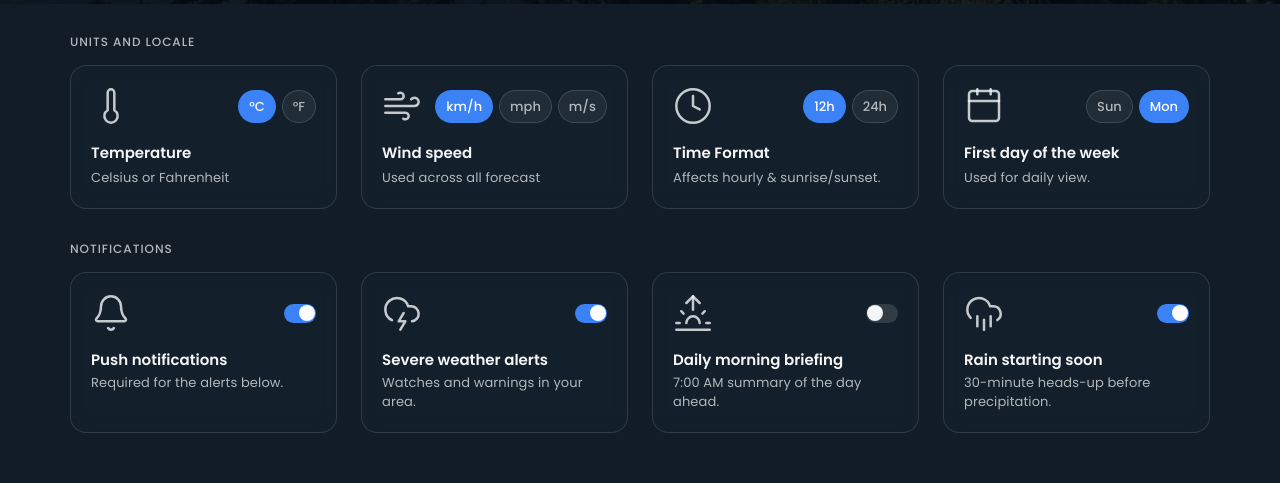
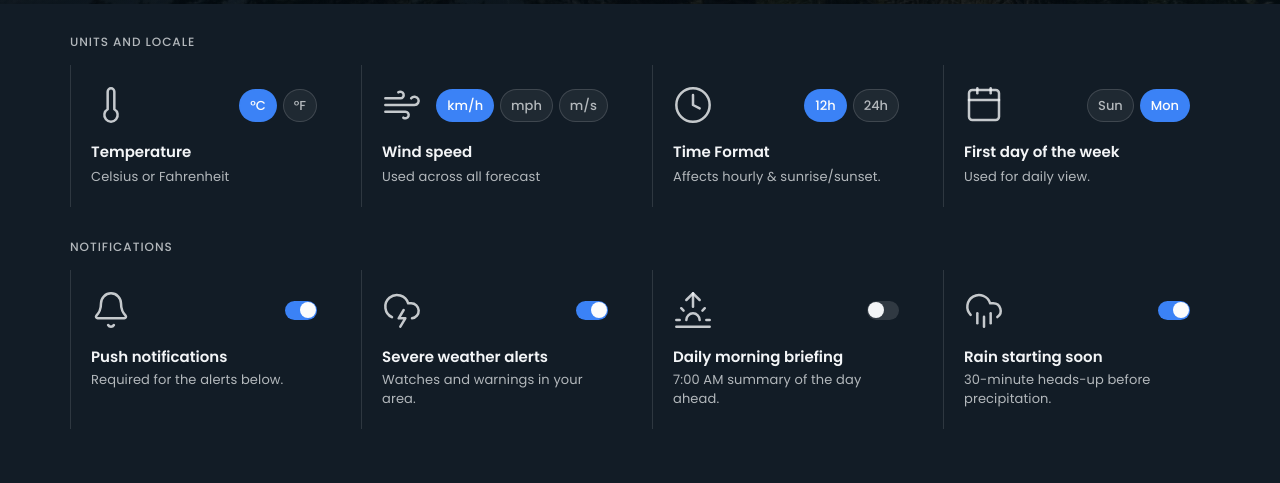
Before and after one commit to NightServant/aero_weather, a Next.js app: page / in a window 1280 px wide. Shown: the part 796-1279 px from the top of the page. Built offline with nearby package versions, Linux system fonts and the light colour scheme.

Commit message:
Minor polish 4 by me

```diff
--- a/components/forecast/hourly-view.tsx
+++ b/components/forecast/hourly-view.tsx
@@ -49,7 +49,7 @@ export function HourlyView({ forecast, units, format12h }: Props) {
       role="region"
       aria-roledescription="carousel"
       aria-label="Hourly forecast, next 24 hours"
-      className="tint-card flex items-center gap-2 p-3 backdrop-blur"
+      className="flex items-center gap-2 p-3 md:border-b md:border-white/12"
     >
       <IconCircleButton
         icon={<ChevronLeft className="size-5" strokeWidth={1.5} aria-hidden="true" />}
--- a/components/forecast/summary-cards.tsx
+++ b/components/forecast/summary-cards.tsx
@@ -22,7 +22,7 @@ export function SummaryCards({ forecast, units }: Props) {
   const alerts = deriveAlerts(forecast);
 
   return (
-    <div className="grid gap-6 sm:grid-cols-2 xl:grid-cols-4 backdrop-blur">
+    <div className="grid gap-6 sm:grid-cols-2 xl:grid-cols-4">
       <SummaryCard
         label="Rain total"
         icon={<CloudRain className="size-4" strokeWidth={1.5} aria-hidden="true" />}
@@ -86,7 +86,7 @@ function SummaryCard({
   children: React.ReactNode;
 }) {
   return (
-    <div className="tint-card flex flex-col p-5" data-animate="">
+    <div className="flex flex-col p-5 md:border-l md:border-white/12 md:pl-6" data-animate="">
       <div className="mb-3 flex items-center gap-2 text-muted-foreground">
         {icon}
         <h3 className="card-subtitle-caps">{label}</h3>
--- a/components/sections/forecast-section.tsx
+++ b/components/sections/forecast-section.tsx
@@ -23,6 +23,7 @@ export function ForecastSection() {
   return (
     <div className="space-y-8">
       <SectionHeader id="forecast-h" kicker="2-week outlook" title={title} subtitle={subtitle} />
+      <SummaryCards forecast={data} units={prefs.units} />
 
       <div className="space-y-3">
         <p className="card-subtitle-caps">Next 24 hours</p>
@@ -33,10 +34,6 @@ export function ForecastSection() {
         <p className="card-subtitle-caps">14-day forecast</p>
         <GridView daily={data.daily} current={data.current} unit={prefs.units.temperature} timezone={data.place.timezone} />
       </div>
-
-      <hr className="border-white/[0.08]" />
-
-      <SummaryCards forecast={data} units={prefs.units} />
     </div>
   );
 }
--- a/components/settings/toggle-row.tsx
+++ b/components/settings/toggle-row.tsx
@@ -20,7 +20,7 @@ export function ToggleRow({ label, description, icon, checked, onChange, classNa
   const descriptionId = description ? `${id}-description` : undefined;
 
   return (
-    <div className={cn("tint-card flex flex-col gap-4 p-5 backdrop-blur", className)}>
+    <div className={cn("flex flex-col gap-4 p-5 md:border-l md:border-white/12", className)}>
       <div className="flex items-center justify-between gap-4">
         <span aria-hidden="true" className="text-foreground/80">
           {icon}
--- a/components/settings/units-locale-section.tsx
+++ b/components/settings/units-locale-section.tsx
@@ -2,7 +2,6 @@
 
 import type { ReactNode } from "react";
 import { Calendar, Clock, Thermometer, Wind, type LucideIcon } from "lucide-react";
-import { GlassCard } from "@/components/aero/glass-card";
 import { TagToggleGroup } from "@/components/aero/tag-toggle-group";
 import { usePrefs } from "@/hooks/use-prefs";
 import type { TempUnit, WindUnit } from "@/lib/api/types";
@@ -20,7 +19,7 @@ type PrefCardProps = {
 /** One preference group (Figma settings card anatomy: icon 40px, chips, label, caption). */
 function PrefCard({ icon: Icon, label, caption, className, children }: PrefCardProps) {
   return (
-    <GlassCard as="section" className={cn("flex flex-col gap-4 p-5 backdrop-blur", className)}>
+    <section className={cn("flex flex-col gap-4 p-5 md:border-l md:border-white/12", className)}>
       <div className="flex items-center justify-between gap-3">
         <Icon aria-hidden="true" className="size-10 shrink-0 text-foreground/80" strokeWidth={1.5} />
         <div className="flex min-w-0 flex-1 justify-end">{children}</div>
@@ -29,7 +28,7 @@ function PrefCard({ icon: Icon, label, caption, className, children }: PrefCardP
         <h3 className="text-[0.9375rem] font-semibold leading-normal text-foreground">{label}</h3>
         <p className="caption">{caption}</p>
       </div>
-    </GlassCard>
+    </section>
   );
 }
 
```
